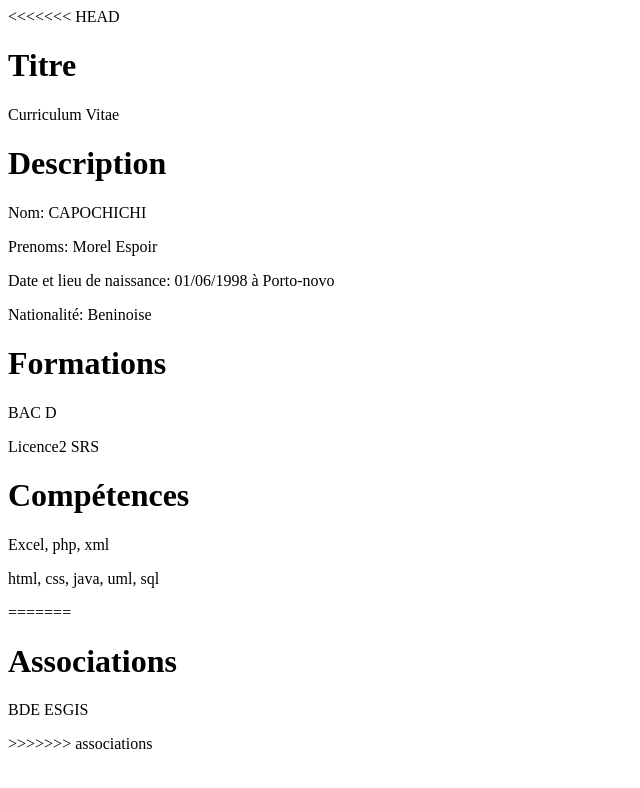
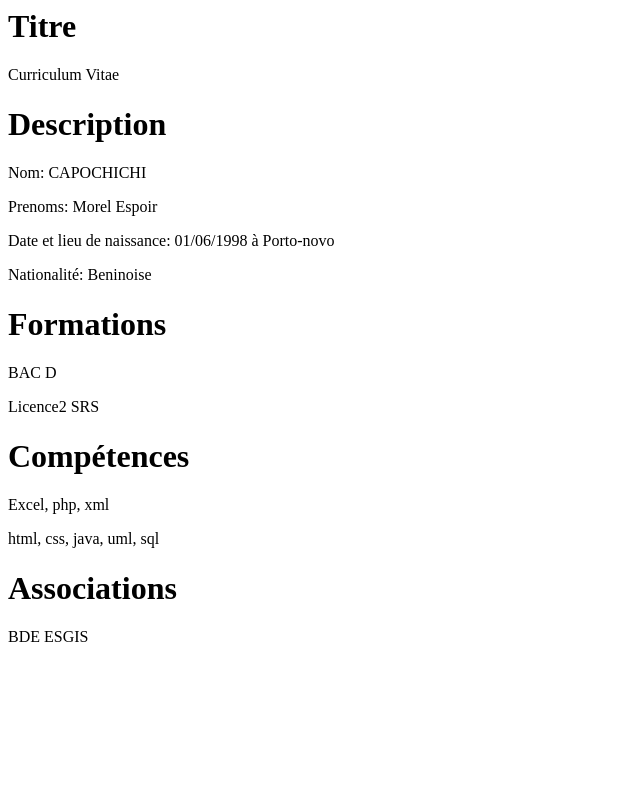
Before and after one commit to EspoirMorel/git-mon-cv, a plain HTML site: page index.html in a window 1280 px wide. Shown: the whole page, without its empty margins (0-640 px from the left). Drawn offline with Linux system fonts and the light colour scheme.

Commit message:
fusion de la branche de associations

```diff
--- a/index.html
+++ b/index.html
@@ -8,7 +8,6 @@
 </head>
 <body>
     <div>
-<<<<<<< HEAD
         <h1>Titre</h1>
         <p>Curriculum Vitae</p>
     </div>
@@ -20,19 +19,22 @@
         <p>Date et lieu de naissance: 01/06/1998 à Porto-novo</p>
         <p>Nationalité: Beninoise</p>
     </div>
+
     <div>
         <h1>Formations</h1>
         <p>BAC D</p>
         <p>Licence2 SRS</p>
     </div>
+
     <div>
         <h1>Compétences</h1>
         <p>Excel, php, xml</p>
         <p>html, css, java, uml, sql</p>
-=======
+    </div>
+
+    <div>
         <h1>Associations</h1>
         <p>BDE ESGIS</p>
->>>>>>> associations
     </div>
 </body>
 </html>
```
